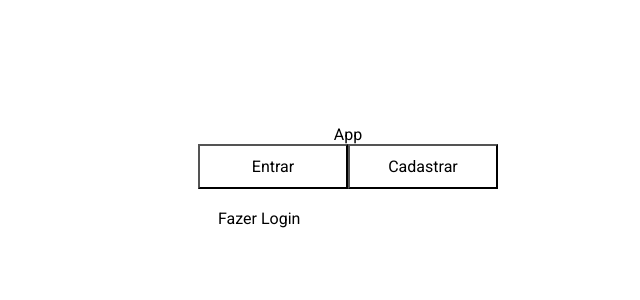
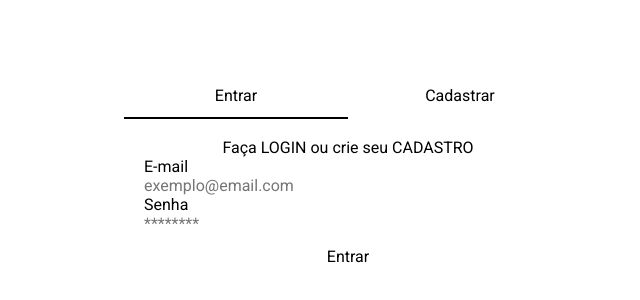
Before and after one commit to amosrodrigues/web-digital-cash, a Next.js app in the folder web/: page / in a window 1280 px wide. Shown: the part 214-514 px from the top of the page, without its empty margins (292-932 px from the left). Built offline with nearby package versions, Linux system fonts and the light colour scheme; no server answers.

Commit message:
feat: implement component SignIn.

```diff
--- a/web/src/components/Button.tsx
+++ b/web/src/components/Button.tsx
@@ -5,7 +5,7 @@ export const Button = styled('button', {
   all: 'unset',
   borderRadius: '$sm',
   fontSize: '$sm',
-  fontWeight: '$md',
+  fontWeight: '$medium',
   fontFamily: '$default',
   textAlign: 'center',
   minWidth: 120,
--- /dev/null
+++ b/web/src/components/SignIn/Create.tsx
@@ -0,0 +1,28 @@
+import { FormEvent } from 'react'
+import { Button } from '../Button'
+import { TextInput } from '../TextInput'
+import { FormContainer } from './styles'
+
+export function Create() {
+  function handleSubmit(event: FormEvent) {
+    event.preventDefault()
+  }
+
+  return (
+    <FormContainer onSubmit={handleSubmit}>
+      <label htmlFor="email">
+        E-mail
+        <TextInput
+          id="email"
+          placeholder="exemplo@email.com"
+          autoComplete="off"
+        />
+      </label>
+      <label htmlFor="password">
+        Senha
+        <TextInput id="password" placeholder="********" />
+      </label>
+      <Button>Cadastrar</Button>
+    </FormContainer>
+  )
+}
--- /dev/null
+++ b/web/src/components/SignIn/Login.tsx
@@ -0,0 +1,28 @@
+import { FormEvent } from 'react'
+import { Button } from '../Button'
+import { TextInput } from '../TextInput'
+import { FormContainer } from './styles'
+
+export function Login() {
+  function handleSubmit(event: FormEvent) {
+    event.preventDefault()
+  }
+
+  return (
+    <FormContainer onSubmit={handleSubmit}>
+      <label htmlFor="email">
+        E-mail
+        <TextInput
+          id="email"
+          placeholder="exemplo@email.com"
+          autoComplete="off"
+        />
+      </label>
+      <label htmlFor="password">
+        Senha
+        <TextInput id="password" placeholder="********" />
+      </label>
+      <Button>Entrar</Button>
+    </FormContainer>
+  )
+}
--- /dev/null
+++ b/web/src/components/SignIn/index.ts
@@ -0,0 +1,2 @@
+export * from './Login'
+export * from './Login'
--- /dev/null
+++ b/web/src/components/SignIn/styles.ts
@@ -0,0 +1,19 @@
+import { styled } from '@stitches/react'
+
+export const FormContainer = styled('form', {
+  display: 'flex',
+  flexDirection: 'column',
+  gap: '$4',
+  marginTop: '$4',
+
+  label: {
+    display: 'flex',
+    flexDirection: 'column',
+    gap: '$1',
+  },
+
+  button: {
+    marginTop: '$6',
+    fontSize: '$md',
+  },
+})
--- a/web/src/components/TextInput/styles.ts
+++ b/web/src/components/TextInput/styles.ts
@@ -1,3 +1,4 @@
+import { getParseTreeNode } from 'typescript'
 import { styled } from '../../styles'
 
 export const TextInputContainer = styled('div', {
--- a/web/src/pages/index.tsx
+++ b/web/src/pages/index.tsx
@@ -1,5 +1,5 @@
-import { ArrowArcLeft } from 'phosphor-react'
-import { Box } from '../components/Box'
+import { Login } from '../components/SignIn'
+import { Create } from '../components/SignIn/Create'
 import { Text } from '../components/Text'
 import {
   AppContainer,
@@ -12,17 +12,22 @@ import {
 export default function App() {
   return (
     <AppContainer>
-      <Text>App</Text>
       <TabsRoot defaultValue="tab1">
         <TabsList aria-label="Faça login ou um novo cadastro">
-          <TabsTrigger value="tab1">Entrar</TabsTrigger>
-          <TabsTrigger value="tab2">Cadastrar</TabsTrigger>
+          <TabsTrigger className="TabsTrigger" value="tab1">
+            Entrar
+          </TabsTrigger>
+          <TabsTrigger className="TabsTrigger" value="tab2">
+            Cadastrar
+          </TabsTrigger>
         </TabsList>
         <TabsContent value="tab1">
-          <Text>Fazer Login</Text>
+          <Text>Faça LOGIN ou crie seu CADASTRO</Text>
+          <Login />
         </TabsContent>
         <TabsContent value="tab2">
-          <Text>Fazer Cadastro</Text>
+          <Text>Cadastre-se e entre automaticamente</Text>
+          <Create />
         </TabsContent>
       </TabsRoot>
     </AppContainer>
--- a/web/src/pages/styles.ts
+++ b/web/src/pages/styles.ts
@@ -7,27 +7,19 @@ export const AppContainer = styled('div', {
   alignItems: 'center',
   justifyContent: 'center',
   height: '100vh',
-
-  border: '2px solid $ngcash300',
-
-  // '> div': {
-  //   height: '500px',
-  //   width: '500px',
-  //   border: '2px solid $ngcash300',
-  // },
 })
 
 export const TabsRoot = styled(Tabs.Root, {
   display: 'flex',
   flexDirection: 'column',
-  width: '300px',
+  width: 'min(90vw, 28rem)',
   boxShadow: '0 2px 10px $gray400',
 })
 
 export const TabsList = styled(Tabs.List, {
   flexShrink: '0',
   display: 'flex',
-  borderBottom: '1px solid $ngcash300',
+  borderBottom: '1px solid $gray500',
 })
 
 export const TabsTrigger = styled(Tabs.Trigger, {
@@ -39,29 +31,31 @@ export const TabsTrigger = styled(Tabs.Trigger, {
   display: 'flex',
   alignItems: 'center',
   justifyContent: 'center',
-  fontSize: '$md',
+  fontSize: '$lg',
   lineHeight: '$base',
-  color: '$white',
+  color: '$gray100',
   userSelect: 'none',
   cursor: 'pointer',
-
-  outline: 'none',
+  border: 0,
 
   '&:first-child': {
     borderTopLeftRadius: '$sm',
+    '&:not([data-state="inactive"])': {
+      color: '$ngcash300',
+      boxShadow: 'inset 0 -1px 0 0 currentColor, 0 1px 0 0 currentColor',
+    },
   },
 
   '&:last-child': {
     borderTopRightRadius: '$sm',
+    '&:not([data-state="inactive"])': {
+      color: '$ngcash300',
+      boxShadow: 'inset 0 -1px 0 0 currentColor, 0 1px 0 0 currentColor',
+    },
   },
 
   '&:hover': {
     color: '$ngcash500',
-  },
-
-  "&:[data-state='active']": {
-    color: '$ngcash300',
-    boxShadow: 'inset 0 -1px 0 0 $ngcash300, 0 1px 0 0 $ngcash300',
   },
 
   '&:focus': {
@@ -78,7 +72,7 @@ export const TabsContent = styled(Tabs.Content, {
   borderBottomRightRadius: '$sm',
   outline: 'none',
 
-  '&:focus': {
-    boxShadow: '0 0 0 2px black',
+  p: {
+    textAlign: 'center',
   },
 })
```
